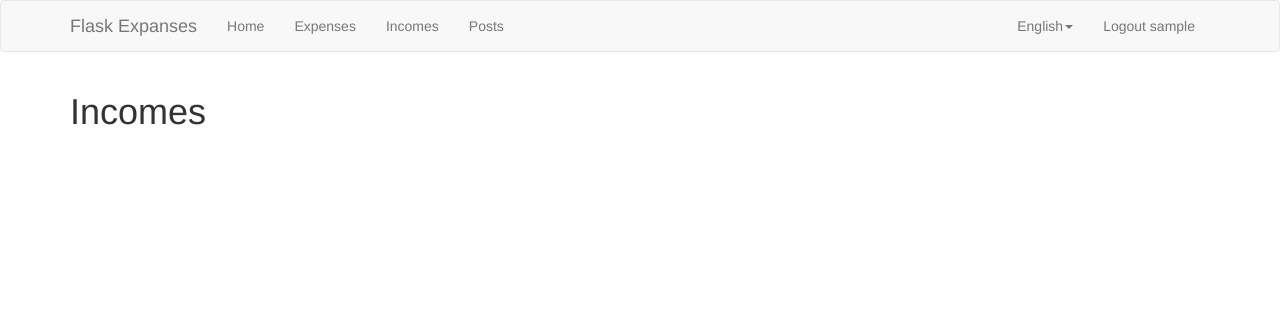
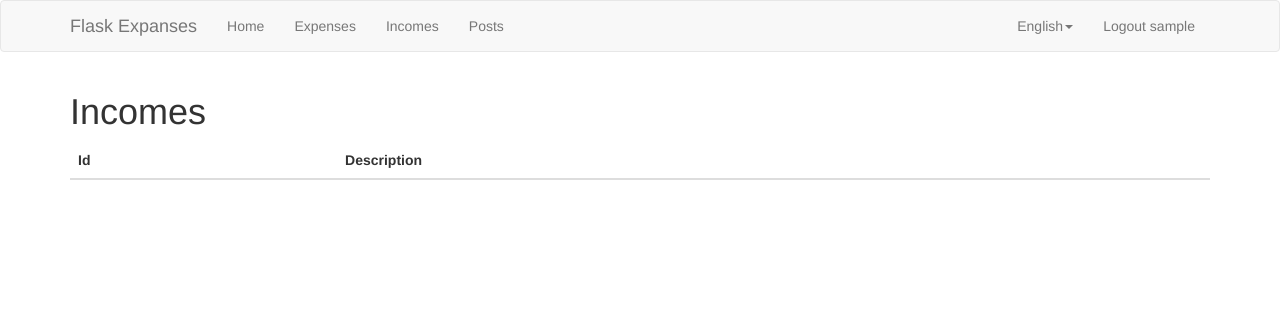
Before and after one commit to dkeza/flaskexpenses, a Flask app: page /incomes in a window 1280 px wide. Shown: the top 312 px of the page. Run offline with Flask 2, Linux system fonts and the light colour scheme; a user stored in the database is signed in; data comes from the database, SQL or seed files in the repository; data that the repository does not hold is empty; some libraries are stand-ins or nearby versions.

Commit message:
Add table header

```diff
--- a/app/templates/expenses.html
+++ b/app/templates/expenses.html
@@ -4,6 +4,9 @@
 <h1>{{_('Expenses')}}</h1>
 
 <table class="table table-striped">
+    <thead>
+            <th>Id</th><th>{{_('Description')}}</th>
+    </thead>
     {% for expense in expenses %}
         <tr>
             <td>{{ expense.id }}</td><td>{{ expense.description }}</td>
--- a/app/templates/incomes.html
+++ b/app/templates/incomes.html
@@ -4,6 +4,9 @@
 <h1>{{_('Incomes')}}</h1>
 
 <table class="table table-striped">
+    <thead>
+        <th>Id</th><th>{{_('Description')}}</th>
+    </thead>
     {% for income in incomes %}
         <tr>
             <td>{{ income.id }}</td><td>{{ income.description }}</td>
```
Also changed, not shown: app/translations/de/LC_MESSAGES/messages.po, app/translations/sr/LC_MESSAGES/messages.po.
